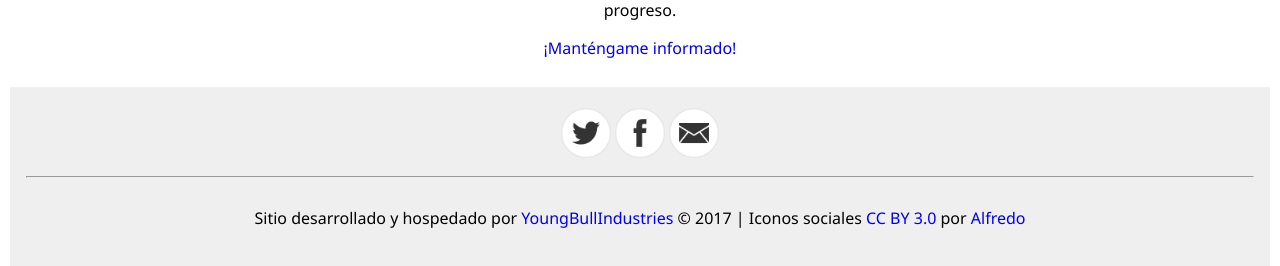
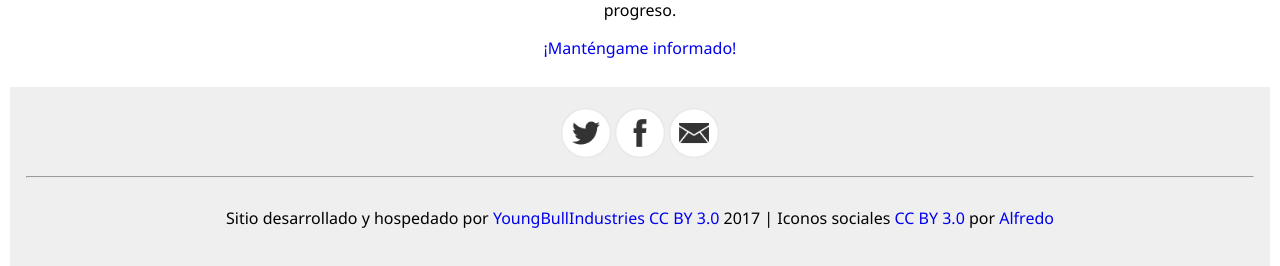
Before and after one commit to jamiebull1/sopa-cc, a Flask app: page /eventos in a window 1280 px wide. Shown: the part 1124-1390 px from the top of the page. Run offline with Flask 2, Linux system fonts and the light colour scheme.

Commit message:
Add MIT licence and CC BY 3.0

```diff
--- a/templates/footer.html
+++ b/templates/footer.html
@@ -17,7 +17,7 @@
 	<hr>
 	<div class="row">
 		<div class="col-12">
-			<p>Sitio desarrollado y hospedado por <a href="http://youngbullindustries.com/">YoungBullIndustries</a> © 2017 | Iconos sociales <a href="https://creativecommons.org/licenses/by/3.0/">CC BY 3.0</a> por <a href="https://www.alfredocreates.com/">Alfredo</a>
+			<p>Sitio desarrollado y hospedado por <a href="http://youngbullindustries.com/">YoungBullIndustries</a> <a href="https://creativecommons.org/licenses/by/3.0/">CC BY 3.0</a> 2017 | Iconos sociales <a href="https://creativecommons.org/licenses/by/3.0/">CC BY 3.0</a> por <a href="https://www.alfredocreates.com/">Alfredo</a>
 		</div>
 	</div>
 </div>
```
Also changed, not shown: 1 other file.
